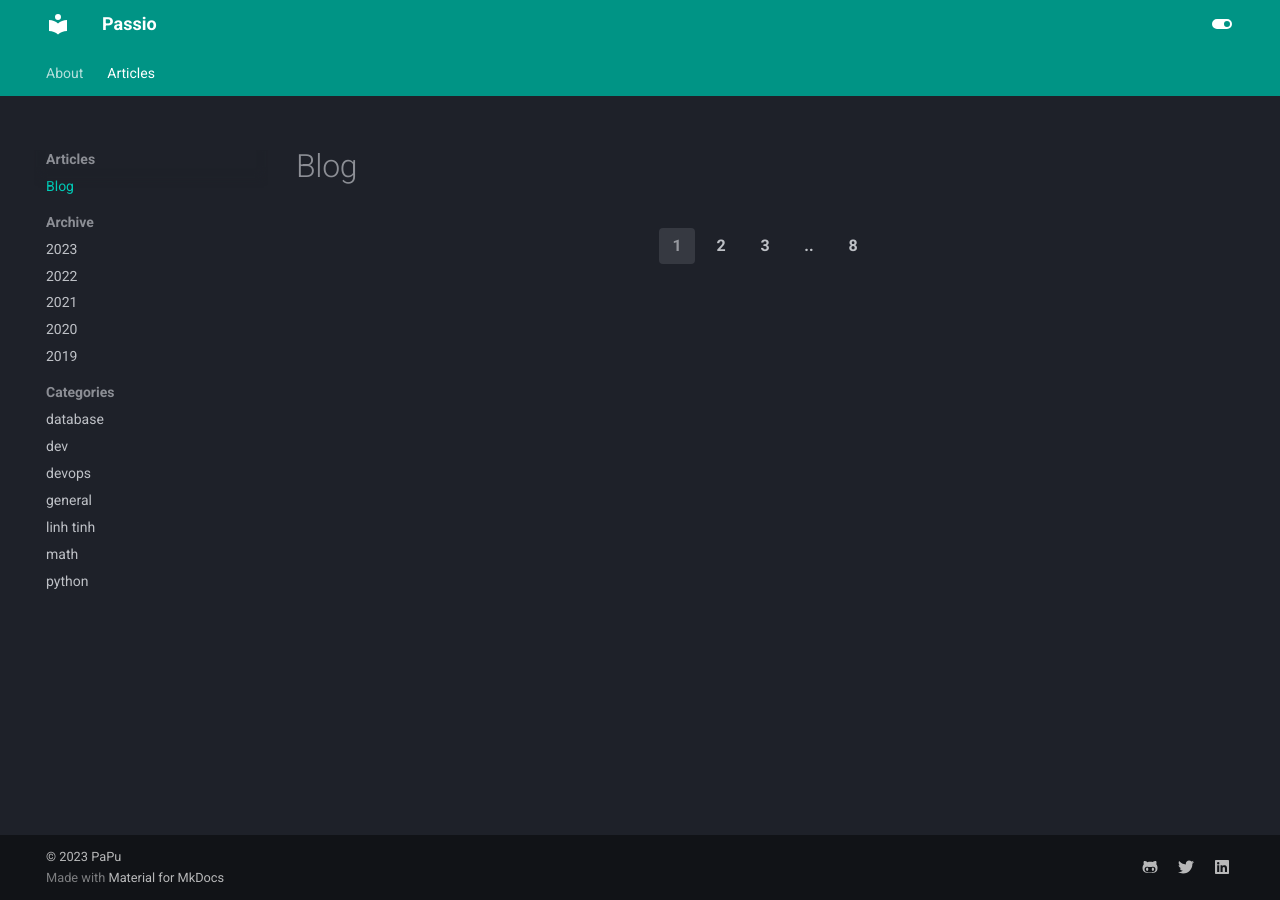
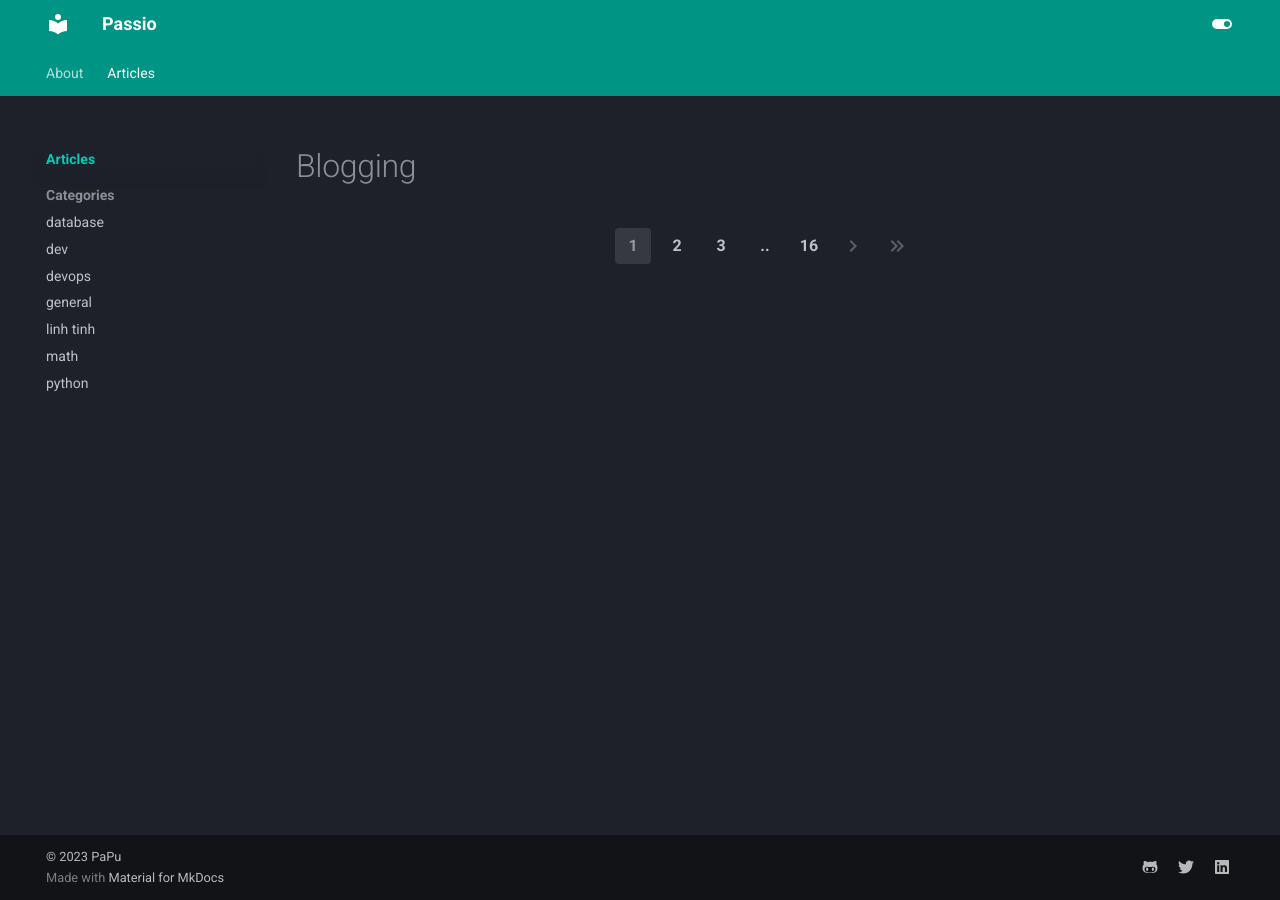
Before and after one commit to fenixpapu/blogs, an MkDocs documentation site: the page built from docs/articles/index.md, in a window 1280 px wide. Built offline with MkDocs 1.6.1 and Material for MkDocs 9.7.7, drawn with Linux system fonts in a browser that asks for light colours.

Commit message:
add navigation.indexes to move blog from left menu to center, hidden archive with false value, config pagination and pagination_format

```diff
--- a/docs/articles/index.md
+++ b/docs/articles/index.md
@@ -1 +1 @@
-# Blog
+# Blogging
--- a/mkdocs.yml
+++ b/mkdocs.yml
@@ -5,6 +5,7 @@ theme:
   features:
     - navigation.tabs
     - navigation.sections
+    - navigation.indexes
     - toc.integrate
     - navigation.top
     - search.suggest
@@ -57,6 +58,10 @@ plugins:
       blog_dir: articles
       post_dir: articles/posts
       post_date_format: medium
+      archive: false
+      pagination: true
+      pagination_per_page: 5
+      pagination_format: "$link_first $link_previous ~2~ $link_next $link_last"
 
 copyright: |
   &copy; 2023 <a href="https://github.com/fenixpapu"  target="_blank" rel="noopener">PaPu</a>
```
